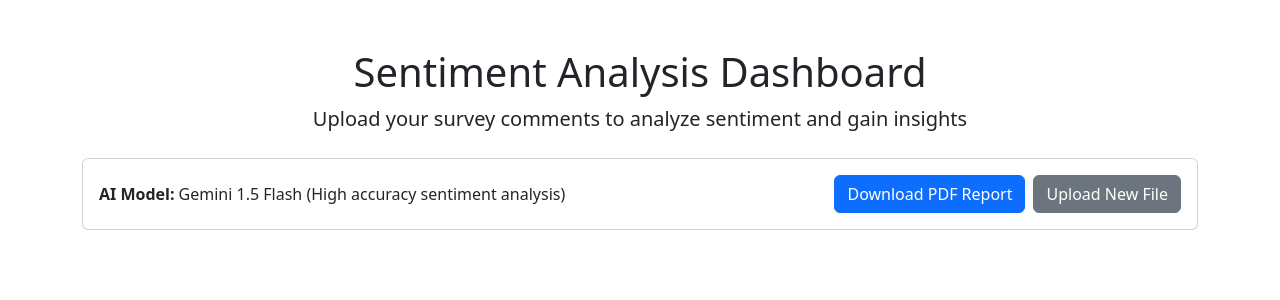
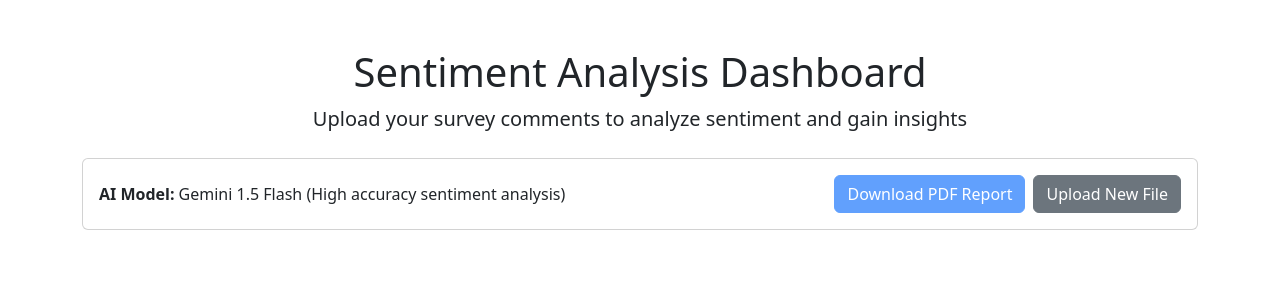
Before and after one commit to kuanhoong/sentiment-analyzer-gemini-cli, a React (Create React App) app in the folder frontend/: page / in a window 1280 px wide. Shown: the top 300 px of the page. Built offline with nearby package versions, Linux system fonts and the light colour scheme.

Commit message:
feat: disable PDF download button

```diff
--- a/frontend/src/App.js
+++ b/frontend/src/App.js
@@ -44,7 +44,7 @@ function App() {
                             <strong>AI Model:</strong> Gemini 1.5 Flash (High accuracy sentiment analysis)
                         </div>
                         <div>
-                            <button className="btn btn-primary me-2">Download PDF Report</button>
+                            <button className="btn btn-primary me-2" disabled>Download PDF Report</button>
                             <FileUpload onFileUpload={handleFileUpload} />
                         </div>
                     </div>
```
